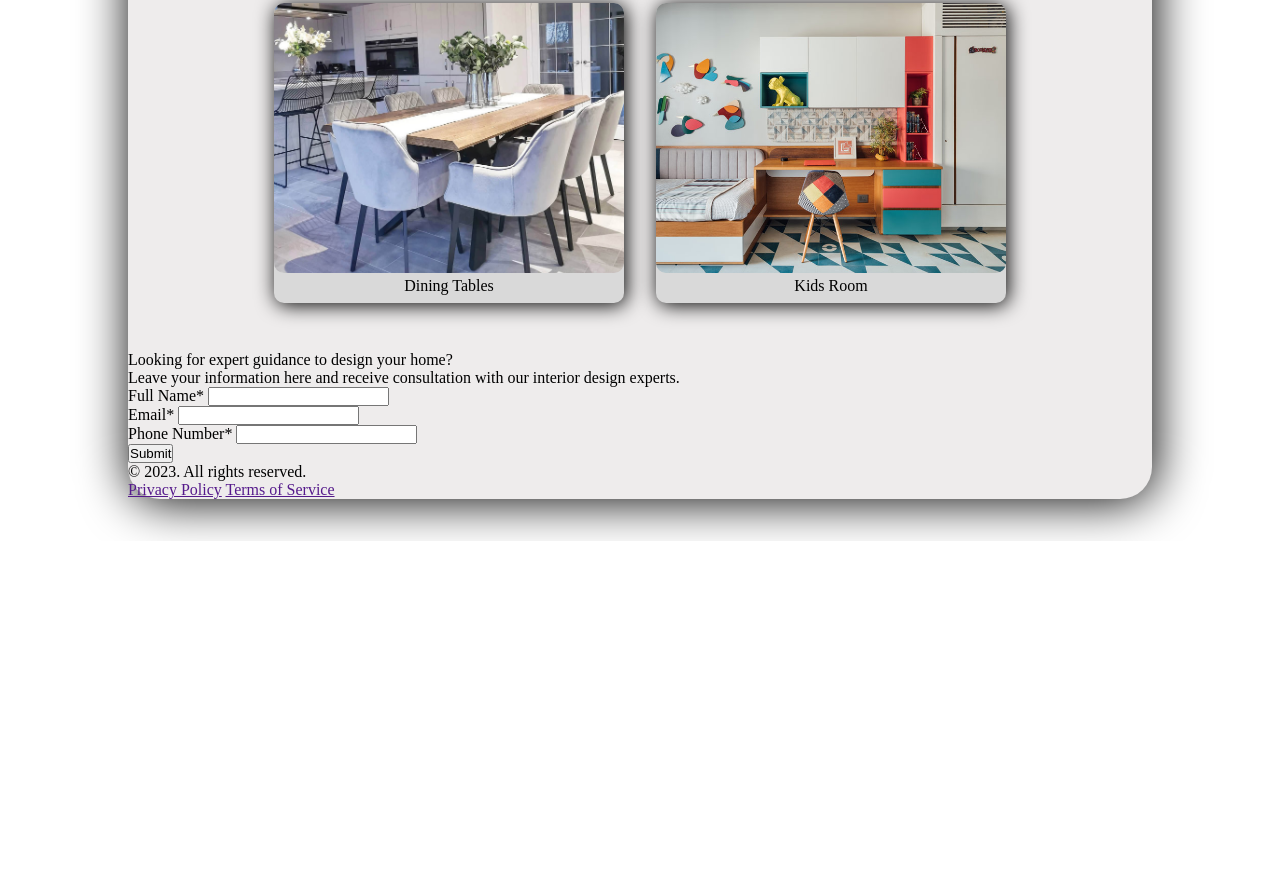
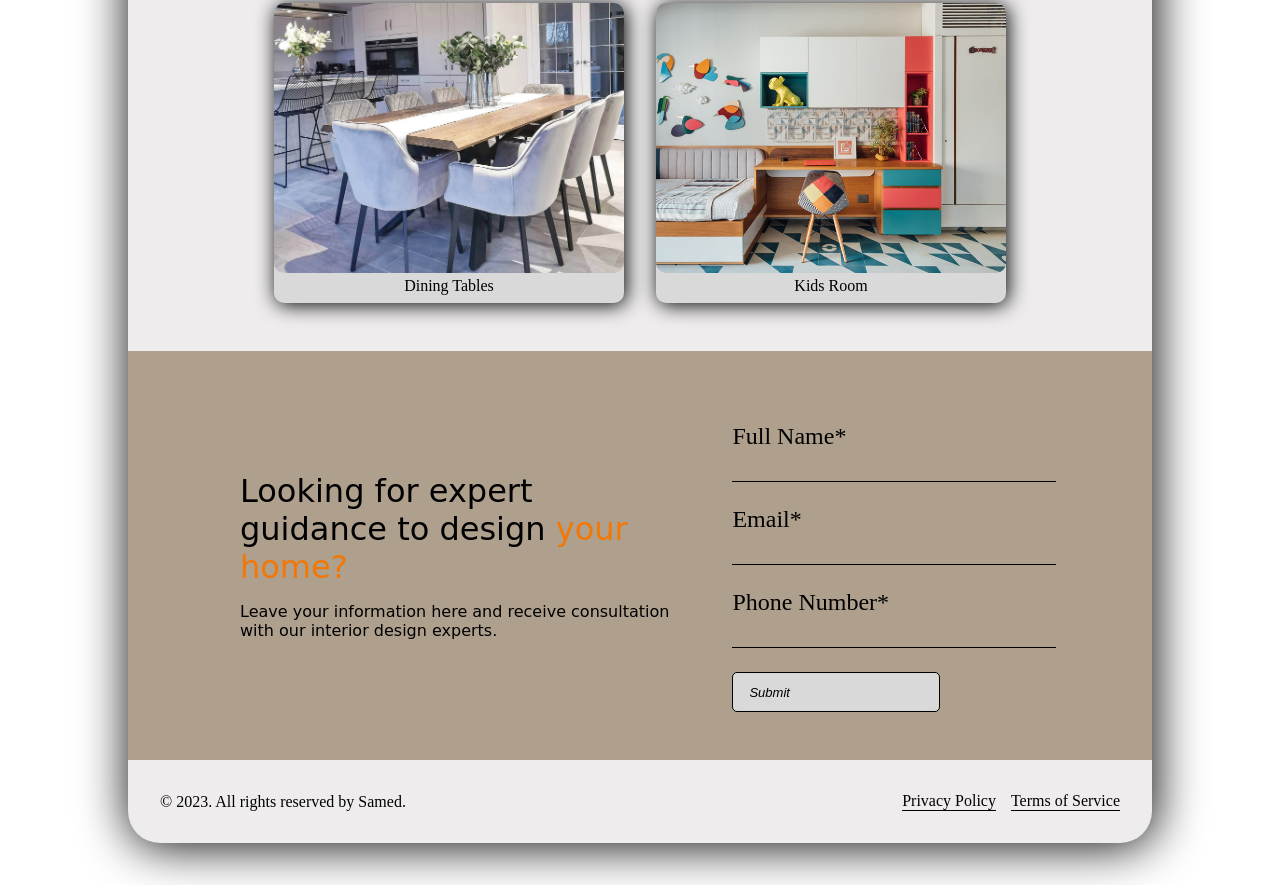
Before and after one commit to samedfft2634/Home_Furnishing_Page_, a plain HTML site: page index.html in a window 1280 px wide. Shown: the part 2646-3531 px from the top of the page. Before the commit the page ends 3187 px from the top, so only its background shows below. Drawn offline with Linux system fonts and the light colour scheme; a web font is replaced by a local one.

Commit message:
practice done

```diff
--- a/index.html
+++ b/index.html
@@ -171,7 +171,7 @@
 						</div>
 						<div class="formElement">
 							<label for="phone">Phone Number*</label>
-							<input type="number" id="phone" />
+							<input type="tel" id="phone" />
 						</div>
 						<button type="submit">Submit</button>
 					</form>
@@ -182,7 +182,7 @@
 			<!--#                                 FOOTER                                  -->
 			<!--# ----------------------------------------------------------------------- -->
 			<div class="footer">
-				<p class="reserved">© 2023. All rights reserved.</p>
+				<p class="reserved">© 2023. All rights reserved by Samed.</p>
 				<div class="terms">
 					<a href="">Privacy Policy</a>
 					<a href="">Terms of Service</a>
--- a/style.css
+++ b/style.css
@@ -220,7 +220,8 @@ select {
 	font-weight: 400;
 }
 
-.categories {
+.categories,
+.products {
 	display: flex;
 	flex-wrap: wrap;
 	justify-content: center;
@@ -264,19 +265,12 @@ select {
 	background-color: #eeecec;
 }
 
-.products {
-	display: flex;
-	flex-wrap: wrap;
-	justify-content: center;
-	align-items: center;
-}
+
 
 .product {
 	width: 350px;
 	height: 300px;
 	margin: 1rem;
-	/* padding: 1rem 2px 1rem 1rem; */
-	/* border: 2px solid black; */
 	border-radius: 10px;
 	background-color: #d9d9d9;
 	box-shadow: 2px 2px 20px black;
@@ -294,3 +288,99 @@ select {
 	border-radius: 10px;
 	object-fit: cover;
 }
+
+/*~ -------------------------------------------------------------------------- */
+/*~                                  CONTACT                                  */
+/*~ -------------------------------------------------------------------------- */
+
+.contact {
+	background-color: #AEA08D;
+	display: flex;
+	align-items: center;
+	justify-content: center;
+	padding: 3rem 5rem;
+}
+
+.expert {
+	font-family: "Bellota",cursive;
+	padding: 2rem;
+	flex: 5;
+
+}
+
+.lookForExpert {
+	font-size: 2rem;
+	/* line-height: 41.6px; */
+
+}
+.lookForExpert span {
+	color: #f37705;
+}
+.leaveInfo {
+	margin-top: 1rem;
+}
+.formSection {
+	/* border: 2px solid red; */
+	font-size: 1.5rem;
+	flex: 4;
+
+
+}
+
+.formElement {
+	display: flex;
+	flex-direction: column;
+	margin: 1.5rem 1rem
+}
+
+.formElement input {
+	padding: .5rem 0;
+	border: none;
+	border-bottom: 1px solid #000;
+	outline: none;
+	background-color: inherit;
+
+	/* width: 100%; */
+	/* height: 100%; */
+
+}
+.formSection button {
+	font-size: 13px;
+	font-family: Arial,  sans-serif;
+	font-style: italic;
+	background-color: #d9d9d9;
+	margin-left: 1rem;
+	padding: 1rem;
+	width: 208px;
+	height: 40px;
+	display: flex;
+	justify-content: flex-start;
+	align-items: center;
+	border-radius: 5px;
+	outline: none;
+	border: 1px solid black;
+}
+
+/*# -------------------------------------------------------------------------- */
+/*#                                   FOOTER                                   */
+/*# -------------------------------------------------------------------------- */
+
+
+.footer {
+	display: flex;
+	justify-content: space-between;
+	align-items: center;
+	padding: 2rem;
+}
+
+.footer a {
+	text-decoration: none;
+	border-bottom: 1px solid black;
+	color: #000;
+}
+
+.terms {
+    display: flex;
+    justify-content: space-around;
+    gap: 15px;
+}
```
